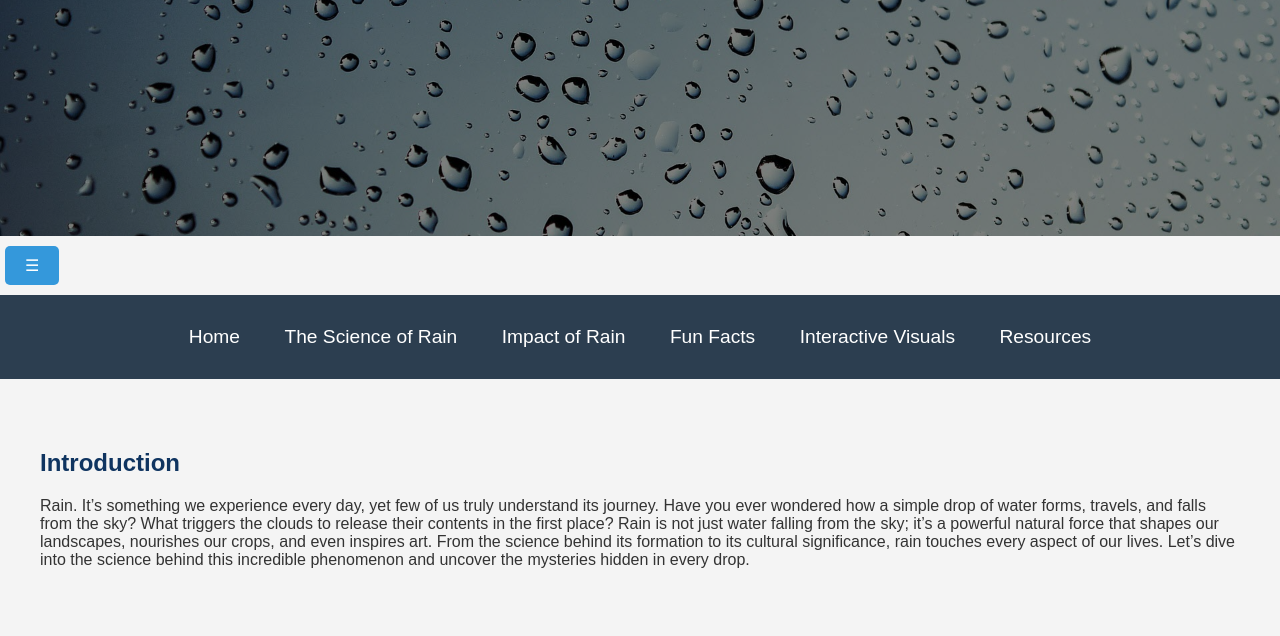
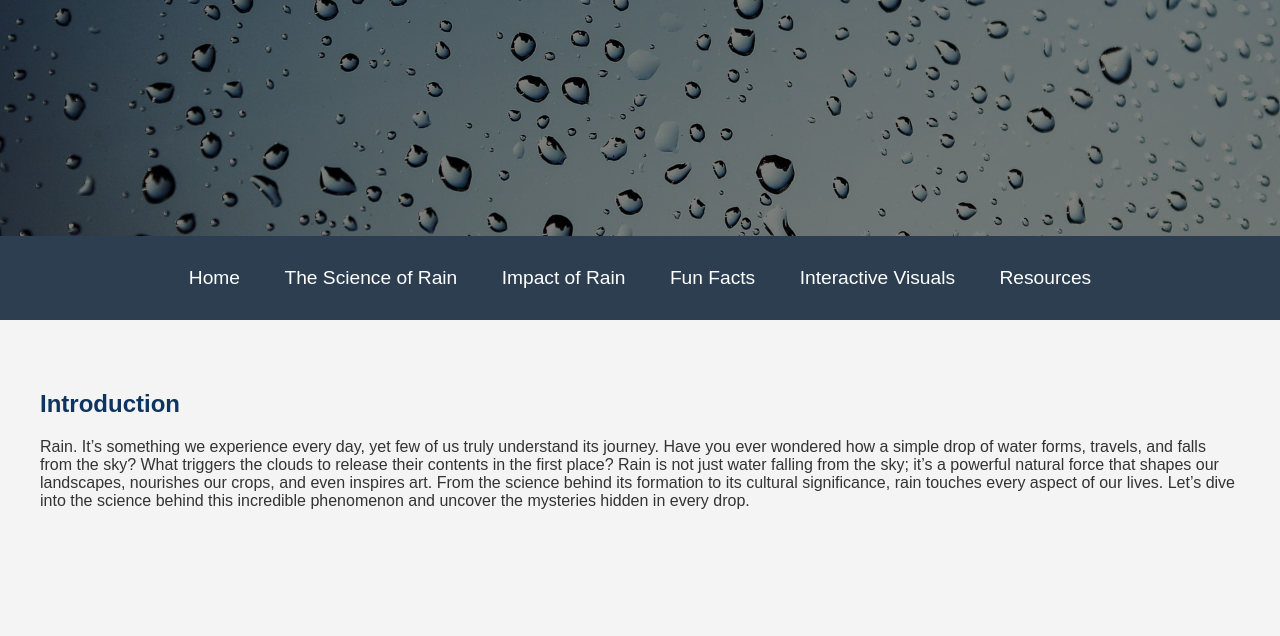
Before and after one commit to Anomalocarida/webdeva2, a plain HTML site: page index.html in a window 1280 px wide. Shown: the part 164-800 px from the top of the page. Drawn offline with nearby package versions, Linux system fonts and the light colour scheme.

Commit message:
Update index.html

```diff
--- a/index.html
+++ b/index.html
@@ -17,13 +17,8 @@
         </div>
     </header>
 
-    <!-- Hamburger Menu (Visible on mobile) -->
-    <button class="hamburger" id="hamburger">
-        &#9776; <!-- This is the hamburger icon -->
-    </button>
-
     <!-- Navigation Bar -->
-    <nav id="navbar">
+    <nav>
         <ul>
             <li><a href="#home">Home</a></li>
             <li><a href="#scienceOfRain">The Science of Rain</a></li>
@@ -33,7 +28,6 @@
             <li><a href="#resources">Resources</a></li>
         </ul>
     </nav>
-
 
     <!-- Introduction Section -->
     <section id="home">
```
